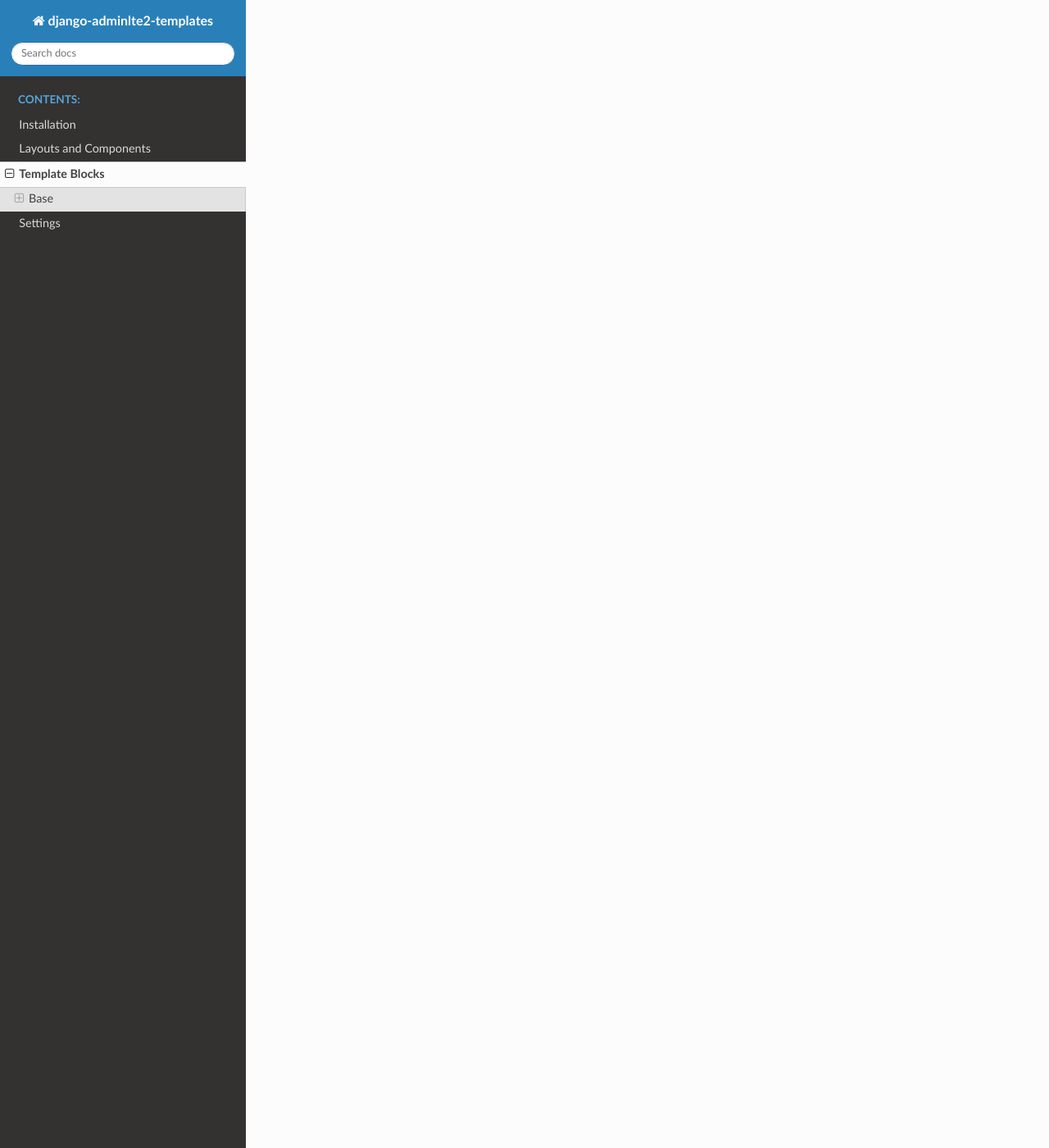
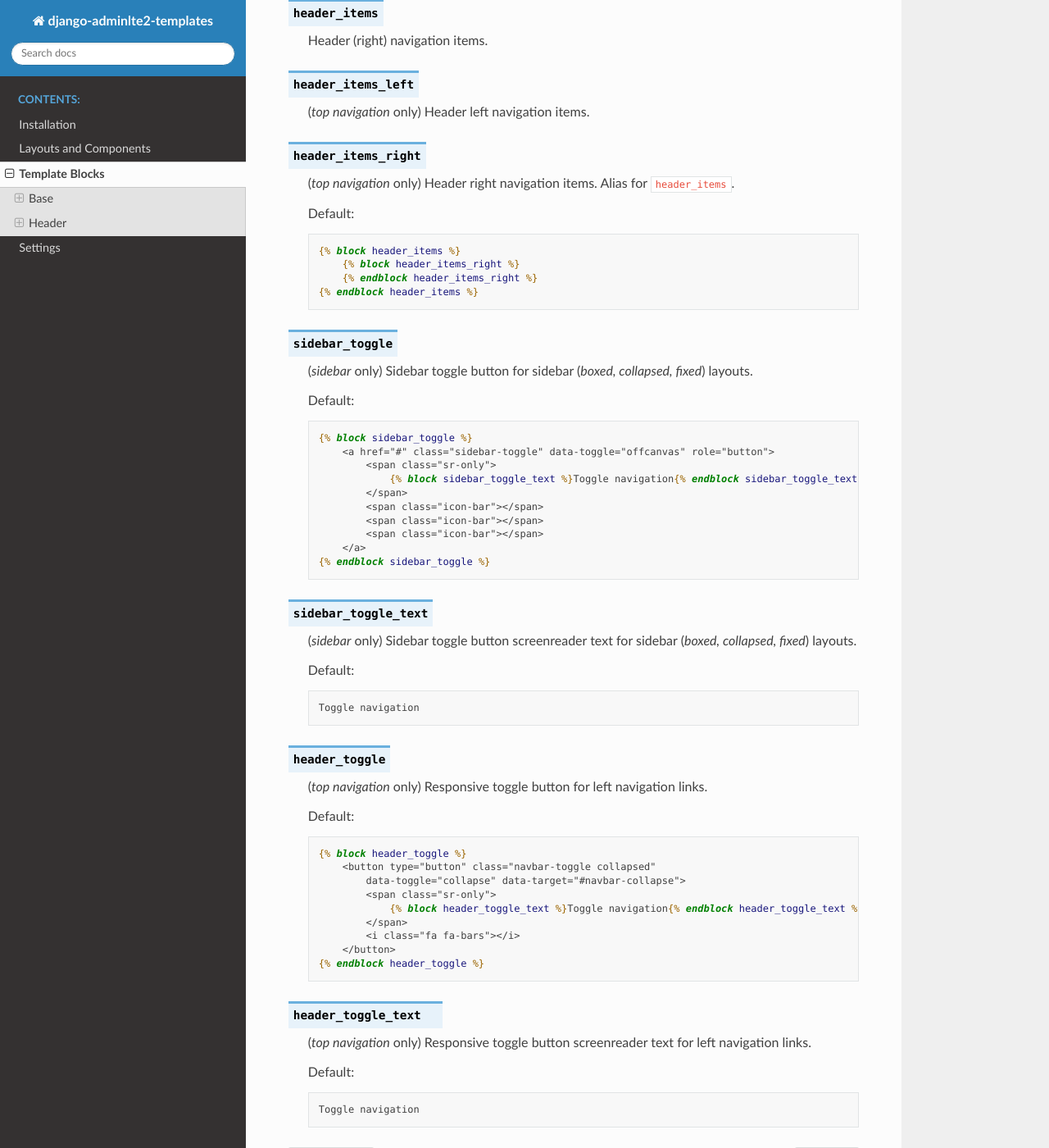
Before and after one commit to josemarimanio/django-adminlte2-templates, a Sphinx documentation site: the page built from docs/template_blocks.rst, in a window 1280 px wide and 1400 px high, scrolled down 5979 px. Shown: the whole window at 82% size. Built offline with Sphinx 7.4.7 and the Read the Docs theme 2.0.0, drawn with Linux system fonts in a browser that asks for light colours; some of the changed text lies outside the part shown.

Commit message:
Updated 'docs' page 'Template Blocks'. Added new section 'Header'

```diff
--- a/docs/template_blocks.rst
+++ b/docs/template_blocks.rst
@@ -243,3 +243,216 @@ Templates
         {% block footer_template %}
             {% include 'adminlte2/components/footer.html' %}
         {% endblock footer_template %}
+
+
+Header
+------
+
+django-adminlte2-templates supports header for both themes with **sidebar** (*boxed, collapsed, fixed*) and
+**top navigation** layouts:
+
+
+Logo
+^^^^
+
+.. data:: logo
+    :noindex:
+
+    Header logo code.
+
+    Default for *sidebar*:
+
+    .. code:: jinja
+
+        {% block logo %}
+            <a href="{% block logo_href %}/{% endblock %}" class="logo">
+                <span class="logo-mini">{% block logo_mini %}<b>A</b>LTE{% endblock logo_mini %}</span>
+                <span class="logo-lg">{% block logo_lg %}<b>Admin</b>LTE{% endblock logo_lg %}</span>
+            </a>
+        {% endblock logo %}
+
+    Default for *top navigation*:
+
+    .. code:: jinja
+
+        {% block logo %}
+            <a href="{% block logo_href %}/{% endblock logo_href %}" class="navbar-brand">
+                {% block logo_lg %}
+                    <b>Admin</b>LTE
+                {% endblock logo_lg %}
+            </a>
+        {% endblock logo %}
+
+
+.. data:: logo_href
+    :noindex:
+
+    Header logo link URL.
+
+
+.. data:: logo_mini
+    :noindex:
+
+    (*sidebar* only) Header logo content when the *sidebar* content is collapsed.
+
+    Default:
+
+    .. code:: html
+
+        <b>A</b>LTE
+
+
+.. data:: logo_lg
+    :noindex:
+
+    Header logo content when *sidebar* content is exposed, or for *top navigation* layout.
+
+    Default:
+
+    .. code:: html
+
+        <b>Admin</b>LTE
+
+
+Navigation
+^^^^^^^^^^
+
+.. data:: header_content
+    :noindex:
+
+    Header main content code.
+
+    Default for *sidebar*:
+
+    .. code:: jinja
+
+        {% block header_content %}
+            <nav class="navbar navbar-static-top">
+                {% block sidebar_toggle %}
+                    <a href="#" class="sidebar-toggle" data-toggle="offcanvas" role="button">
+                        <span class="sr-only">
+                            {% block sidebar_toggle_text %}Toggle navigation{% endblock sidebar_toggle_text %}
+                        </span>
+                        <span class="icon-bar"></span>
+                        <span class="icon-bar"></span>
+                        <span class="icon-bar"></span>
+                    </a>
+                {% endblock sidebar_toggle %}
+
+                <div class="navbar-custom-menu">
+                    <ul class="nav navbar-nav">
+                        {% block header_items %}
+                        {% endblock header_items %}
+                    </ul>
+                </div>
+            </nav>
+        {% endblock header_content %}
+
+    Default for *top navigation*:
+
+    .. code:: jinja
+
+        {% block header_content %}
+            <div class="collapse navbar-collapse pull-left" id="navbar-collapse">
+                <ul class="nav navbar-nav">
+                    {% block header_items_left %}
+                    {% endblock header_items_left %}
+                </ul>
+            </div>
+
+            <div class="navbar-custom-menu">
+                <ul class="nav navbar-nav">
+                    {% block header_items %}
+                        {% block header_items_right %}
+                        {% endblock header_items_right %}
+                    {% endblock header_items %}
+                </ul>
+            </div>
+        {% endblock header_content %}
+
+
+.. data:: header_items
+    :noindex:
+
+    Header (right) navigation items.
+
+
+.. data:: header_items_left
+    :noindex:
+
+    (*top navigation* only) Header left navigation items.
+
+
+.. data:: header_items_right
+    :noindex:
+
+    (*top navigation* only) Header right navigation items. Alias for ``header_items``.
+
+    Default:
+
+    .. code:: jinja
+
+        {% block header_items %}
+            {% block header_items_right %}
+            {% endblock header_items_right %}
+        {% endblock header_items %}
+
+
+.. data:: sidebar_toggle
+    :noindex:
+
+    (*sidebar* only) Sidebar toggle button for sidebar (*boxed, collapsed, fixed*) layouts.
+
+    Default:
+
+    .. code:: jinja
+
+        {% block sidebar_toggle %}
+            <a href="#" class="sidebar-toggle" data-toggle="offcanvas" role="button">
+                <span class="sr-only">
+                    {% block sidebar_toggle_text %}Toggle navigation{% endblock sidebar_toggle_text %}
+                </span>
+                <span class="icon-bar"></span>
+                <span class="icon-bar"></span>
+                <span class="icon-bar"></span>
+            </a>
+        {% endblock sidebar_toggle %}
+
+
+.. data:: sidebar_toggle_text
+    :noindex:
+
+    (*sidebar* only) Sidebar toggle button screenreader text for sidebar (*boxed, collapsed, fixed*) layouts.
+
+    Default::
+
+        Toggle navigation
+
+
+.. data:: header_toggle
+    :noindex:
+
+    (*top navigation* only) Responsive toggle button for left navigation links.
+
+    Default:
+
+    .. code:: jinja
+
+        {% block header_toggle %}
+            <button type="button" class="navbar-toggle collapsed"
+                data-toggle="collapse" data-target="#navbar-collapse">
+                <span class="sr-only">
+                    {% block header_toggle_text %}Toggle navigation{% endblock header_toggle_text %}
+                </span>
+                <i class="fa fa-bars"></i>
+            </button>
+        {% endblock header_toggle %}
+
+
+.. data:: header_toggle_text
+
+    (*top navigation* only) Responsive toggle button screenreader text for left navigation links.
+
+    Default::
+
+        Toggle navigation
```
